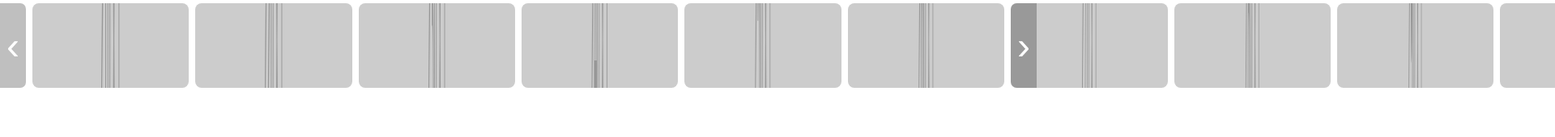
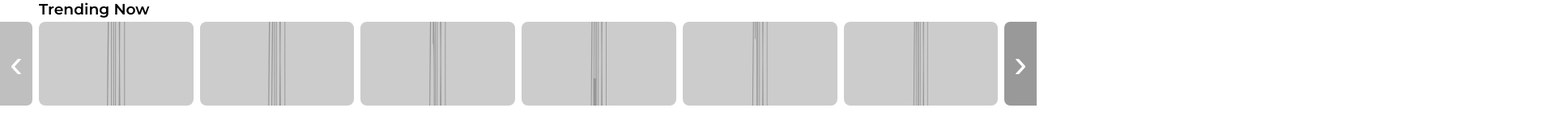
Before and after one commit to Ayush01015/Netflix-Carousel-, a plain HTML site: page index.html in a window 1280 px wide. Shown: the top 170 px of the page at 81% size, 1920 px wide, since content can reach past the window. Drawn offline with Linux system fonts and the light colour scheme; placeholder pictures from the web are drawn by us.

Commit message:
Header added

```diff
--- a/index.css
+++ b/index.css
@@ -1,3 +1,5 @@
+@import url('https://fonts.googleapis.com/css2?family=Montserrat:wght@400;500;600&display=swap');
+
 *{
     box-sizing: border-box;
     margin: 0;
@@ -7,16 +9,22 @@
 html,body{
     width: 100%;
     height: 100%;
+    font-family: 'Montserrat', sans-serif;
+
 }
 
 :root{
     --slider-padding:2.5rem;
+    --handle-size:2.5rem;
+    --img-gap: 0.25rem;
 }
 
 .container{
     width: 100%;
     display: flex;
     justify-content: center;
+    overflow: hidden;
+
     /* border: 3px solid black; */
 }
 
@@ -24,25 +32,28 @@ html,body{
     --slider-index:0;
     display: flex;
     flex-grow: 1s;
-    margin: 0 0.25rem;
+    margin: 0 var(--img-gap);
     transform: translateX(calc(var(--slider-index) * -100%));
+    transition: transform 0.3s ease-in-out;
 }
 
 .slider > img{
     flex: 0 0 25%;
     aspect-ratio: 16/9;
-    padding: .25rem;
+    padding: var(--img-gap);
     max-width: 16.67%;
     border-radius: 0.75rem;
+    /* cursor: pointer; */
     /* border: 1px solid green; */
 }
 
 .handle{
     flex-grow: 0;
-    /* width: 5rem; */
+    flex-shrink: 0;
+    width: var(--handle-size);
     background-color: rgba(0,0,0,.25);
     z-index: 10;
-    margin: .25rem 0;
+    margin: var(--img-gap) 0;
     border: 0;
     outline: none;
     border-radius: 7px;
@@ -80,3 +91,22 @@ html,body{
 .handle:focus .text{
     transform: scale(1.2);
 }
+
+.row{
+
+}
+
+.header{
+    display: flex;
+    justify-content: space-between;
+    padding: 0 calc(var(--img-gap) * 2 + var(--handle-size));
+
+}
+
+.title{
+
+}
+
+.progress-bar{
+
+}
--- a/index.html
+++ b/index.html
@@ -8,6 +8,10 @@
     <title>Document</title>
   </head>
   <body>
+    <div class="row">
+        <div class="header">
+            <h3 class="title">Trending Now</h3>
+        </div>
         <div class="container">
             <button class="handle left-handle">
                 <div class="text">&#8249;</div>
@@ -33,5 +37,6 @@
             <div class="text">&#8250;</div>
         </button>
         </div>
+    </div>
   </body>
 </html>
--- a/index.js
+++ b/index.js
@@ -6,7 +6,7 @@ document.addEventListener("click", (e) => {
         handle = e.target.closest(".handle");
     }
     if(handle != null) onHandleClick(handle);
-    console.log(handle);
+
 });
 
 function onHandleClick(handle){
@@ -14,7 +14,6 @@ function onHandleClick(handle){
     const sliderIndex = parseInt(
         getComputedStyle(slider).getPropertyValue("--slider-index")
     );
-
     if(handle.classList.contains("left-handle")){
         slider.style.setProperty("--slider-index",sliderIndex - 1);
     }
```
Lines whose indentation alone changed are shown as unchanged.
